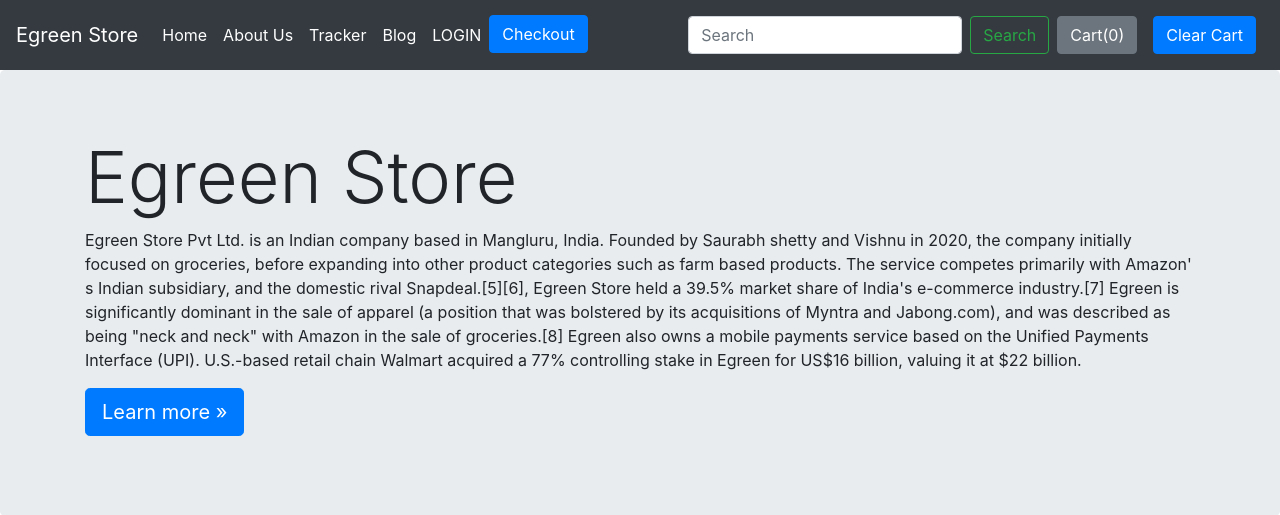
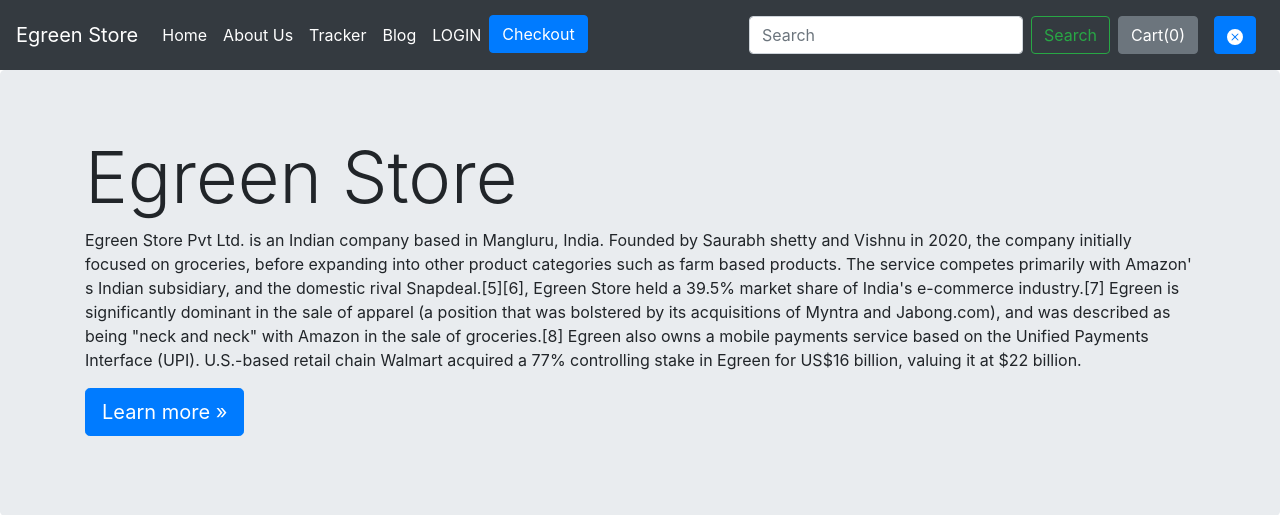
Before and after one commit to vishnu-trace/eGreen-Store, a Django app: page /about/ in a window 1280 px wide. Shown: the top 515 px of the page. Run offline with Django 3.2, Linux system fonts and the light colour scheme; some libraries are stand-ins or nearby versions.

Commit message:
fixed typos -1 added one button of clearcart

```diff
--- a/shop/templates/shop/basic.html
+++ b/shop/templates/shop/basic.html
@@ -52,7 +52,11 @@
 sagittis lacus vel augue laoreet rutrum faucibus.">
                 Cart(<span id="cart">0</span>)
             </button>
-            <button class='btn btn-primary mx-2 my-2' onclick='clearCart()' id='clearCart'>Clear Cart</button>
+            <button class='btn btn-primary mx-2 my-2' onclick='clearCart()' id='clearCart'>
+                <svg width="1em" height="1em" viewBox="0 0 16 16" class="bi bi-x-circle-fill" fill="currentColor" xmlns="http://www.w3.org/2000/svg">
+  <path fill-rule="evenodd" d="M16 8A8 8 0 1 1 0 8a8 8 0 0 1 16 0zM5.354 4.646a.5.5 0 1 0-.708.708L7.293 8l-2.647 2.646a.5.5 0 0 0 .708.708L8 8.707l2.646 2.647a.5.5 0 0 0 .708-.708L8.707 8l2.647-2.646a.5.5 0 0 0-.708-.708L8 7.293 5.354 4.646z"/>
+</svg>
+            </button>
         </div>
     </nav>
     {% block body %} {% endblock %}
```
